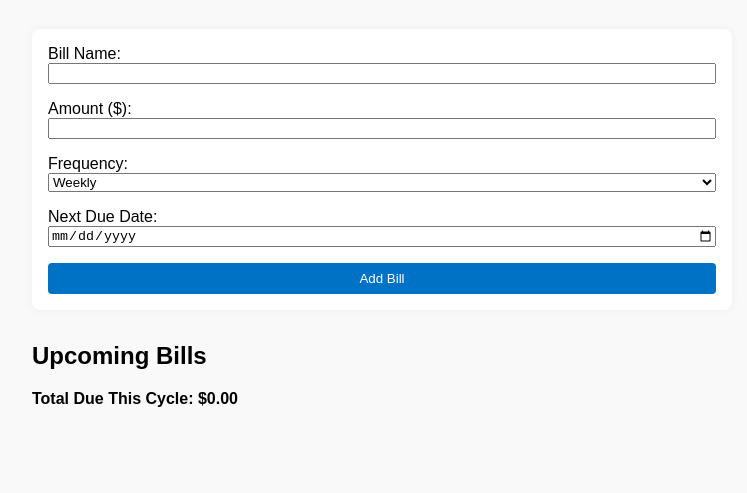
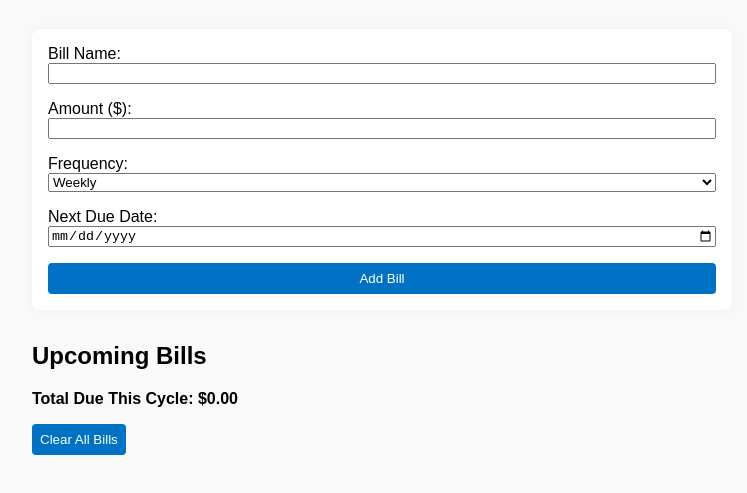
Before and after one commit to Leonardemmerton/bill-mvp, a plain HTML site: page index.html in a window 1280 px wide. Shown: the part 133-626 px from the top of the page, without its empty margins (258-1005 px from the left). Drawn offline with Linux system fonts and the light colour scheme.

Commit message:
Update index.html

```diff
--- a/index.html
+++ b/index.html
@@ -42,6 +42,9 @@
       <p><strong>Total Due This Cycle: $<span id="total">0.00</span></strong></p>
     </section>
   </main>
+<div class="actions">
+  <button id="clear-bills">Clear All Bills</button>
+</div>
 
   <script src="script.js"></script>
 </body>
```
